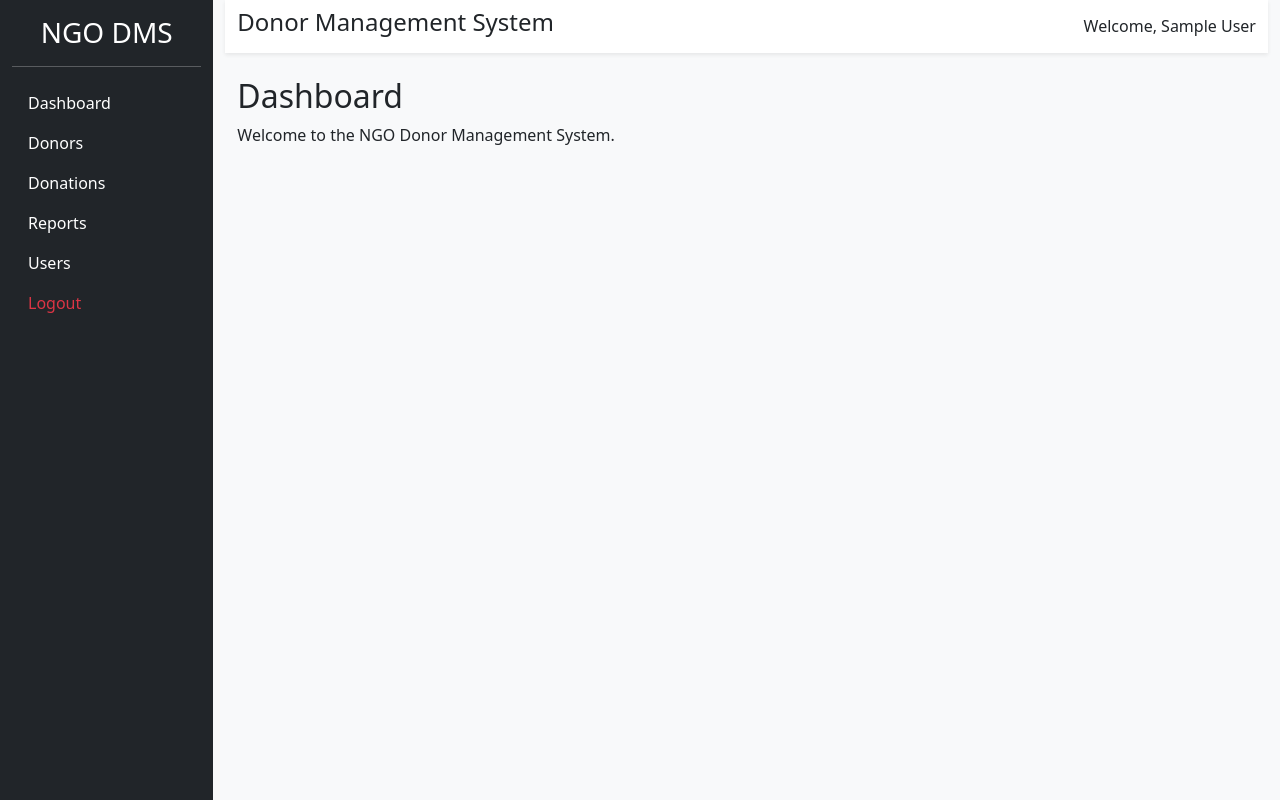
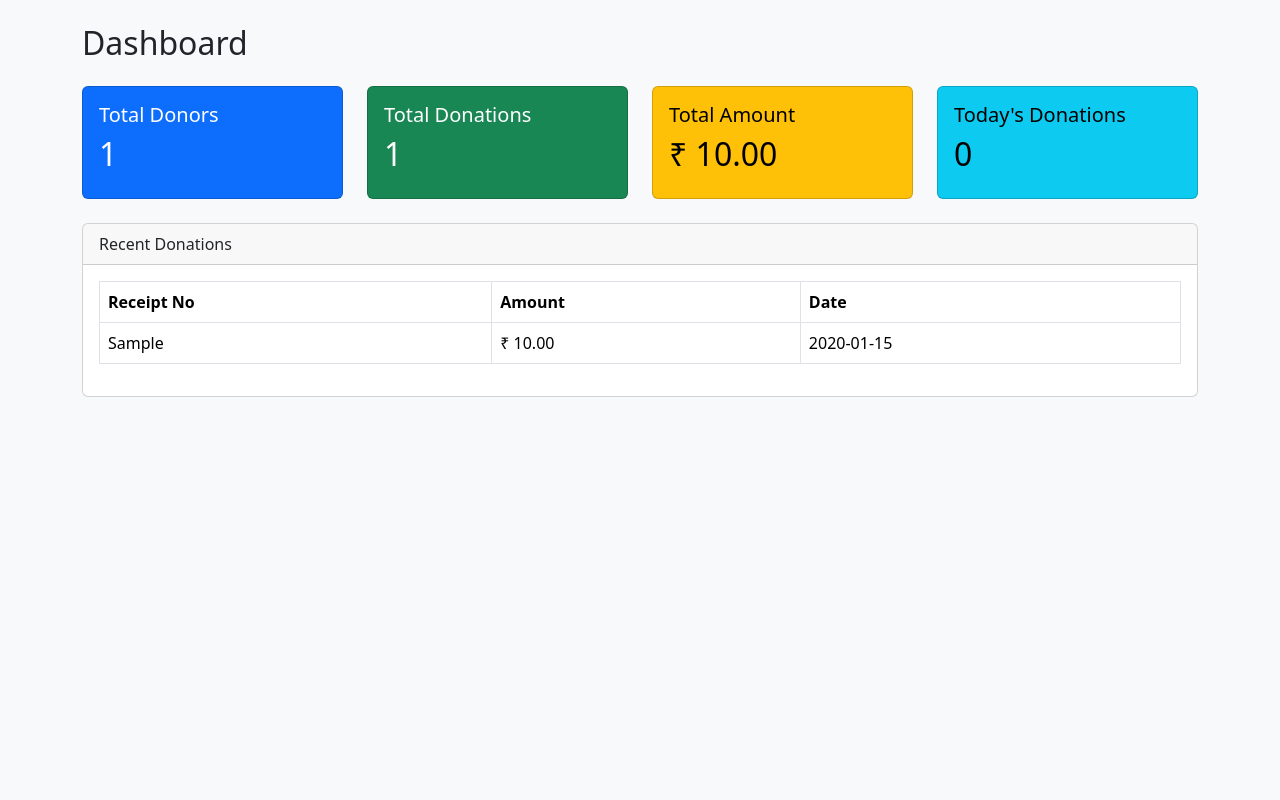
Before and after one commit to kunalbelkar43-cyber/DonorManagementSystem, a Flask app: page /dashboard in a window 1280 px wide. Run offline with Flask 3, Linux system fonts and the light colour scheme; a user stored in the database is signed in; tables that the repository leaves empty hold one stand-in row (values such as "Sample post").

Commit message:
Phase 3.13.1 - Donor module foundation

```diff
--- a/app/__init__.py
+++ b/app/__init__.py
@@ -6,6 +6,7 @@ from app import models
 from app.models.user import User
 from app.auth import auth
 from app.dashboard import dashboard
+from app.donors import donors
 
 @login_manager.user_loader
 def load_user(user_id):
@@ -23,6 +24,8 @@ def create_app():
 
     app.register_blueprint(auth)
     app.register_blueprint(dashboard)
+    app.register_blueprint(donors)
+
     @app.route("/")
     def home():
         return "<h1>Donor Management System</h1>"
--- a/app/dashboard/routes.py
+++ b/app/dashboard/routes.py
@@ -1,12 +1,42 @@
 from flask import render_template
 from flask_login import login_required, current_user
+from sqlalchemy import func
+from datetime import date
+from app.extensions import db
+
 from app.dashboard import dashboard
-
+from app.models.donor import Donor
+from app.models.donation import Donation
 
 @dashboard.route("/dashboard")
 @login_required
 def index():
+
+    total_donors = Donor.query.count()
+
+    total_donations = Donation.query.count()
+
+    total_amount = db.session.query(
+        func.sum(Donation.amount)
+    ).scalar()
+
+    if total_amount is None:
+        total_amount = 0
+
+    today_donations = Donation.query.filter(
+        Donation.donation_date == date.today()
+    ).count()
+
+    recent_donations = Donation.query.order_by(
+        Donation.id.desc()
+    ).limit(5).all()
+
     return render_template(
         "dashboard/index.html",
+        total_donors=total_donors,
+        total_donations=total_donations,
+        total_amount=total_amount,
+        today_donations=today_donations,
+        recent_donations=recent_donations,
         user=current_user
     )
--- a/app/donors/routes.py
+++ b/app/donors/routes.py
@@ -0,0 +1,5 @@
+from app.donors import donors
+
+@donors.route("/")
+def index():
+    return "Donors Module Working"
--- a/app/templates/dashboard/index.html
+++ b/app/templates/dashboard/index.html
@@ -1,138 +1,110 @@
 {% extends "base.html" %}
 
 {% block title %}
-
 Dashboard
-
 {% endblock %}
 
 {% block content %}
 
-<div class="container-fluid">
+<div class="container mt-4">
 
-<div class="row">
+<h2>Dashboard</h2>
 
-<div class="col-md-2 bg-dark text-white min-vh-100">
+<div class="row mt-4">
 
-<h3 class="mt-3 text-center">
+    <div class="col-md-3">
+        <div class="card text-bg-primary">
+            <div class="card-body">
+                <h5>Total Donors</h5>
+                <h2>{{ total_donors }}</h2>
+            </div>
+        </div>
+    </div>
 
-NGO DMS
+    <div class="col-md-3">
+        <div class="card text-bg-success">
+            <div class="card-body">
+                <h5>Total Donations</h5>
+                <h2>{{ total_donations }}</h2>
+            </div>
+        </div>
+    </div>
 
-</h3>
+    <div class="col-md-3">
+        <div class="card text-bg-warning">
+            <div class="card-body">
+                <h5>Total Amount</h5>
+                <h2>₹ {{ total_amount }}</h2>
+            </div>
+        </div>
+    </div>
 
-<hr>
-
-<ul class="nav flex-column">
-
-<li class="nav-item">
-
-<a class="nav-link text-white"
-href="{{ url_for('dashboard.index') }}">
-
-Dashboard
-
-</a>
-
-</li>
-
-<li class="nav-item">
-
-<a class="nav-link text-white"
-href="#">
-
-Donors
-
-</a>
-
-</li>
-
-<li class="nav-item">
-
-<a class="nav-link text-white"
-href="#">
-
-Donations
-
-</a>
-
-</li>
-
-<li class="nav-item">
-
-<a class="nav-link text-white"
-href="#">
-
-Reports
-
-</a>
-
-</li>
-
-<li class="nav-item">
-
-<a class="nav-link text-white"
-href="#">
-
-Users
-
-</a>
-
-</li>
-
-<li class="nav-item">
-
-<a class="nav-link text-danger"
-href="{{ url_for('auth.logout') }}">
-
-Logout
-
-</a>
-
-</li>
-
-</ul>
+    <div class="col-md-3">
+        <div class="card text-bg-info">
+            <div class="card-body">
+                <h5>Today's Donations</h5>
+                <h2>{{ today_donations }}</h2>
+            </div>
+        </div>
+    </div>
 
 </div>
 
-<div class="col-md-10">
+<div class="card mt-4">
 
-<nav class="navbar navbar-light bg-white shadow-sm">
+<div class="card-header">
 
-<div class="container-fluid">
-
-<h4>
-
-Donor Management System
-
-</h4>
-
-<span>
-
-Welcome,
-
-{{ current_user.full_name }}
-
-</span>
+Recent Donations
 
 </div>
 
-</nav>
+<div class="card-body">
 
-<div class="container mt-4">
+<table class="table table-bordered table-hover">
 
-<h2>
+<thead>
 
-Dashboard
+<tr>
 
-</h2>
+<th>Receipt No</th>
+<th>Amount</th>
+<th>Date</th>
 
-<p>
+</tr>
 
-Welcome to the NGO Donor Management System.
+</thead>
 
-</p>
+<tbody>
 
-</div>
+{% for donation in recent_donations %}
+
+<tr>
+
+<td>{{ donation.receipt_no }}</td>
+
+<td>₹ {{ donation.amount }}</td>
+
+<td>{{ donation.donation_date }}</td>
+
+</tr>
+
+{% else %}
+
+<tr>
+
+<td colspan="3" class="text-center">
+
+No Donations Found
+
+</td>
+
+</tr>
+
+{% endfor %}
+
+</tbody>
+
+</table>
 
 </div>
 
```
Also changed, not shown: app/donors/__init__.py (+9 -0 lines), app/donors/forms.py (+64 -0 lines), app/donors/utils.py (added, +12 -0 lines), app/extensions.py (+1 -7 lines), app/models/donor.py (+11 -2 lines), migrations/versions/d81ed48752e4_add_donor_profile_fields.py (added, +40 -0 lines), app/templates/donors/add.html (added), app/templates/donors/edit.html (added), app/templates/donors/list.html (added), app/templates/donors/view.html (added).
